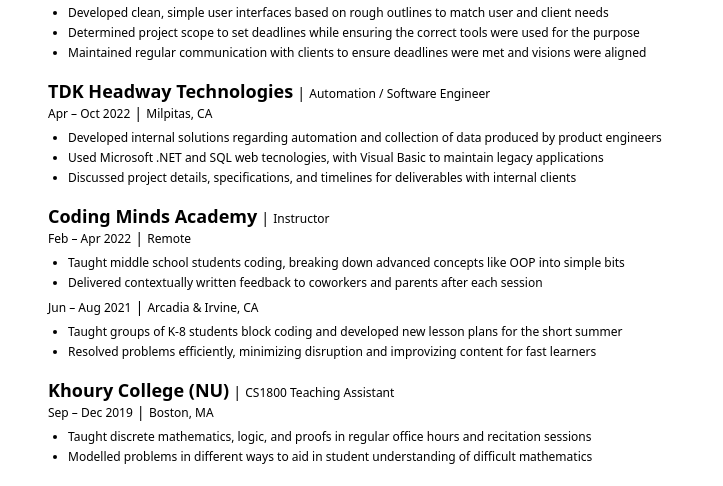
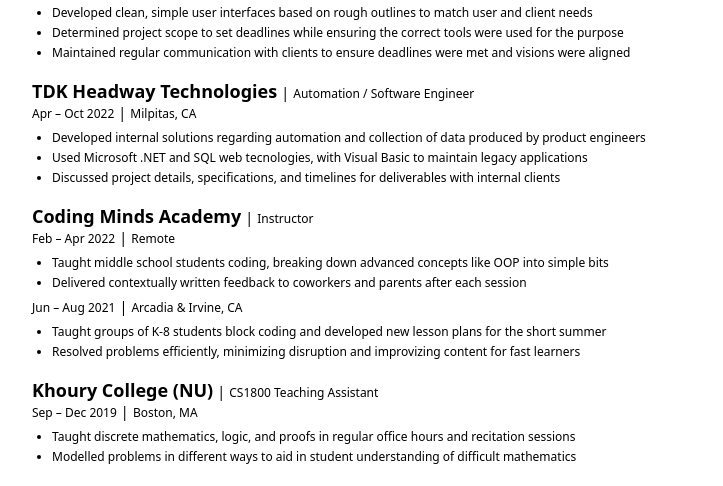
Before and after one commit to neeia/portfolio, an Astro site: page /resume in a window 1280 px wide. Shown: the part 216-702 px from the top of the page, without its empty margins (248-971 px from the left). Built offline with nearby package versions, Linux system fonts and the light colour scheme; Astro itself is replaced by a stand-in of ours.

```diff
--- a/src/layouts/PrintLayout.astro
+++ b/src/layouts/PrintLayout.astro
@@ -37,7 +37,7 @@ const { title, description, className } = Astro.props;
       <article
         class:list={[
           "flex flex-col w-[8.5in] bg-white",
-          "px-4 md:px-16 print:px-12 py-6 md:py-12 print:py-12 gap-1 h-max print:h-[11in]",
+          "px-4 md:px-12 print:px-12 py-6 md:py-12 print:py-12 gap-1 h-max print:h-[11in]",
           "shadow-lg box-border print:shadow-none",
           className
         ]}
```
